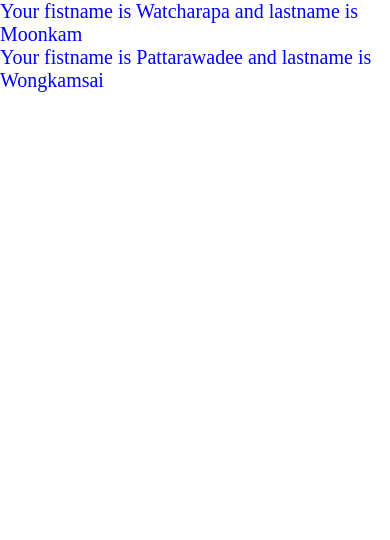
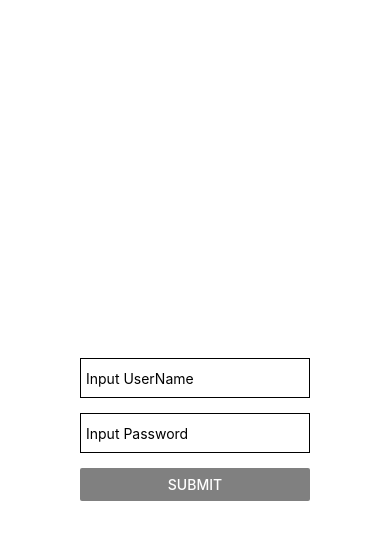
Before and after one commit to Watcharapa2150/2013212150_ReactNative, a React Native app: screen / in a window 390 px wide. Shown: the top 540 px of the page. Built offline with nearby package versions, Linux system fonts and the light colour scheme.

Commit message:
Practice Hook

```diff
--- a/App.js
+++ b/App.js
@@ -1,20 +1,36 @@
-import { View } from 'react-native'
+import { View ,StyleSheet} from 'react-native'
 import React from 'react'
 import Txtinput from './components/Txtinput'
 import CustomComponent from './components/CustomComponent'
 import Logo from './components/Logo'
 import LotsOgGreeting from './components/LotsOgGreeting'
 import MyCustomTextWith from './components/MyCustomTextWith'
+import Count from './components/Count'
+import TxtInput2 from './components/TxtInput2'
+import UserNamePassword from './components/UserNamePassword'
 const App = () => {
   return (
-    <View>
+    <View style={style.container}>
       {/* <Txtinput/> */}
       {/*<CustomComponent/>*/}
       {/*<Logo/>*/}
       {/*<LotsOgGreeting/>*/}
-      <MyCustomTextWith/>
+      {/*<MyCustomTextWith/>*/}
+      {/* <Count num={2} title='click'/> */}
+      {/*<TxtInput2/>*/}
+      <UserNamePassword/>
     </View>
   )
 }
 
 export default App
+
+const style =StyleSheet.create({
+  container:{
+      flex:1,
+      justifyContent:'center',
+      alignItems:'center'
+  }
+
+
+})
--- /dev/null
+++ b/components/Count.js
@@ -0,0 +1,29 @@
+import { View, Text ,Button, StyleSheet} from 'react-native'
+import React, { useState, useEffect } from 'react'
+
+const Count = ({num,title}) => {
+    //const {num,title}=props;
+    const[count,setCount]=useState(num);
+
+    /* useEffect(()=>{
+        console.log('ues effect1');
+    })
+
+    useEffect(()=>{
+        console.log('ues effect2');
+    },[count])
+
+    useEffect(()=>{
+        console.log('ues effect3');
+    },[]) */
+  return (
+    <View >
+      <Text>{title}:{count}</Text>
+      <Button
+      title='click me'
+      onPress={()=>setCount(count+1)}/>
+    </View>
+  )
+}
+
+export default Count
--- /dev/null
+++ b/components/TxtInput2.js
@@ -0,0 +1,57 @@
+import {
+  StyleSheet,
+  Text,
+  View,
+  SafeAreaView,
+  TextInput,
+  Button,
+} from "react-native";
+import React, { useState } from "react";
+
+const TxtInput2 = () => {
+  const [userName, setUserName] = useState("");
+  return (
+    <SafeAreaView style={{ flex: 1 }}>
+      <View style={styles.container}>
+        <Text>insert any text in below input</Text>
+        <TextInput
+          value={userName}
+          onChangeText={(userName) => {
+            setUserName(userName);
+          }}
+          pleceholder={"Input UserName"}
+          style={styles.input}
+        />
+        <Text style={{color:"blue" }}>Thai-Nichi Institute of Technology</Text>
+      </View>
+    </SafeAreaView>
+  );
+};
+
+export default TxtInput2;
+
+const styles = StyleSheet.create({
+  container: {
+    flex: 1,
+
+    alignItems: "center",
+
+    marginTop: 20,
+
+    backgroundColor: "#ffffff",
+  },
+
+  input: {
+    width: 250,
+
+    height: 44,
+
+    padding: 10,
+
+    marginTop: 20,
+
+    marginBottom: 10,
+
+    backgroundColor: "#e8e8e8",
+  },
+});
--- /dev/null
+++ b/components/UserNamePassword.js
@@ -0,0 +1,82 @@
+import {
+  StyleSheet,
+  Text,
+  View,
+  SafeAreaView,
+  TextInput,
+  Button,
+} from "react-native";
+import React, { useState } from "react";
+
+const UserNamePassword = () => {
+  const [userName, setUserName] = useState("");
+  const [password, setPassword] = useState("");
+
+  const checkTextInput = () => {
+    //Check for the Name TextInput
+
+    if (!userName.trim()) {
+      alert("Please Enter Name");
+
+      return;
+    }
+
+    //Check for the Password TextInput
+    if (!password.trim()) {
+      alert("Please Enter Password");
+
+      return;
+    }
+    //Checked Successfully
+
+    alert("Successfully");
+  };
+
+  return (
+    <SafeAreaView>
+      <View style={styles.container}>
+        <TextInput
+          value={userName}
+          onChangeText={(userName) => {
+            setUserName(userName);
+          }}
+          placeholder="Input UserName"
+          style={styles.textInputStyle}
+        />
+        <TextInput
+          value={password}
+          onChangeText={(password) => {
+            setPassword(password);
+          }}
+          placeholder="Input Password"
+          style={{ marginBottom: 15, ...styles.textInputStyle }}
+        />
+
+          <Button title="SUBMIT" onPress={checkTextInput} color="gray"/>
+
+      </View>
+    </SafeAreaView>
+  );
+};
+
+export default UserNamePassword;
+
+const styles = StyleSheet.create({
+  container: {
+    flex: 1,
+
+    padding: 35,
+  },
+
+  textInputStyle: {
+    width: "100%",
+
+    height: 40,
+
+    paddingHorizontal: 5,
+
+    borderWidth: 0.5,
+
+    marginTop: 15,
+  },
+});
```
